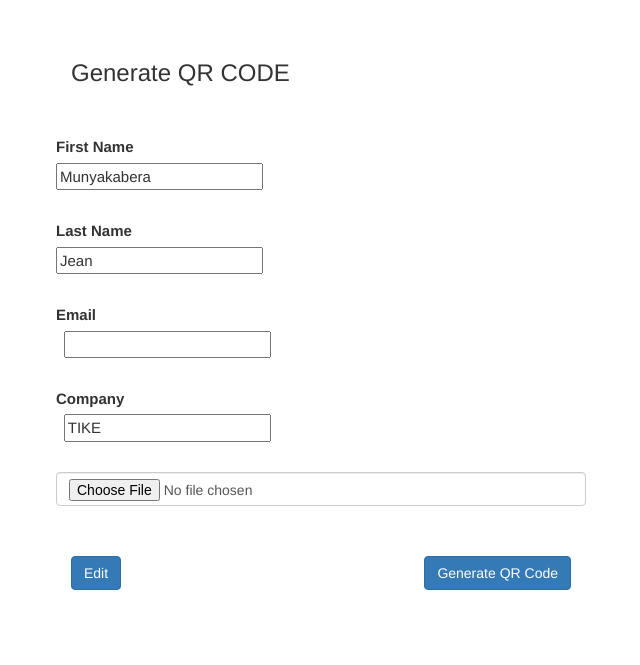
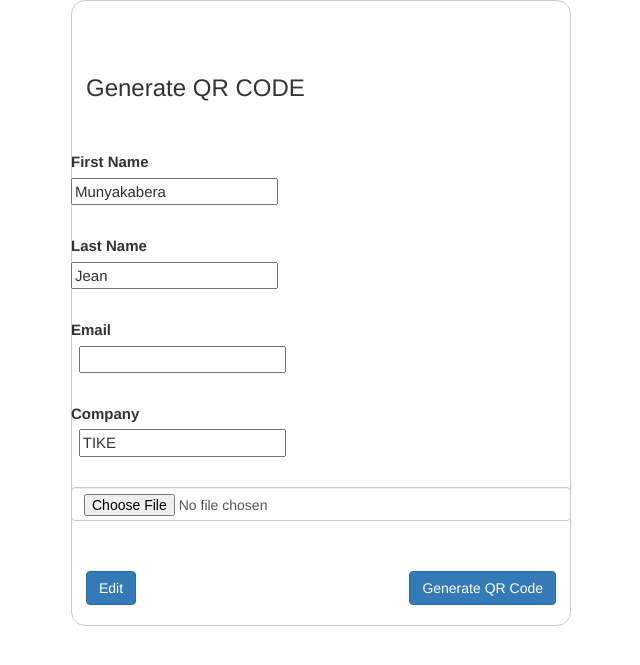
Before and after one commit to ironmann250/tike_onsite, a Django app: page /edit_badge/3 in a window 1280 px wide. Shown: the part 101-766 px from the top of the page, without its empty margins (319-959 px from the left). Run offline with Django 3.2, Linux system fonts and the light colour scheme; data comes from the database, SQL or seed files in the repository.

Commit message:
changes on templates

```diff
--- a/Templates/html/badges/base.html
+++ b/Templates/html/badges/base.html
@@ -18,6 +18,10 @@
     /* Just to center the form on the page */
     margin: 0 auto;
     width: 500px;
+    /* To see the outline of the form */
+    padding: 1em;
+    border: 1px solid #CCC;
+    border-radius: 1em;
   }
 
   </style>
```
